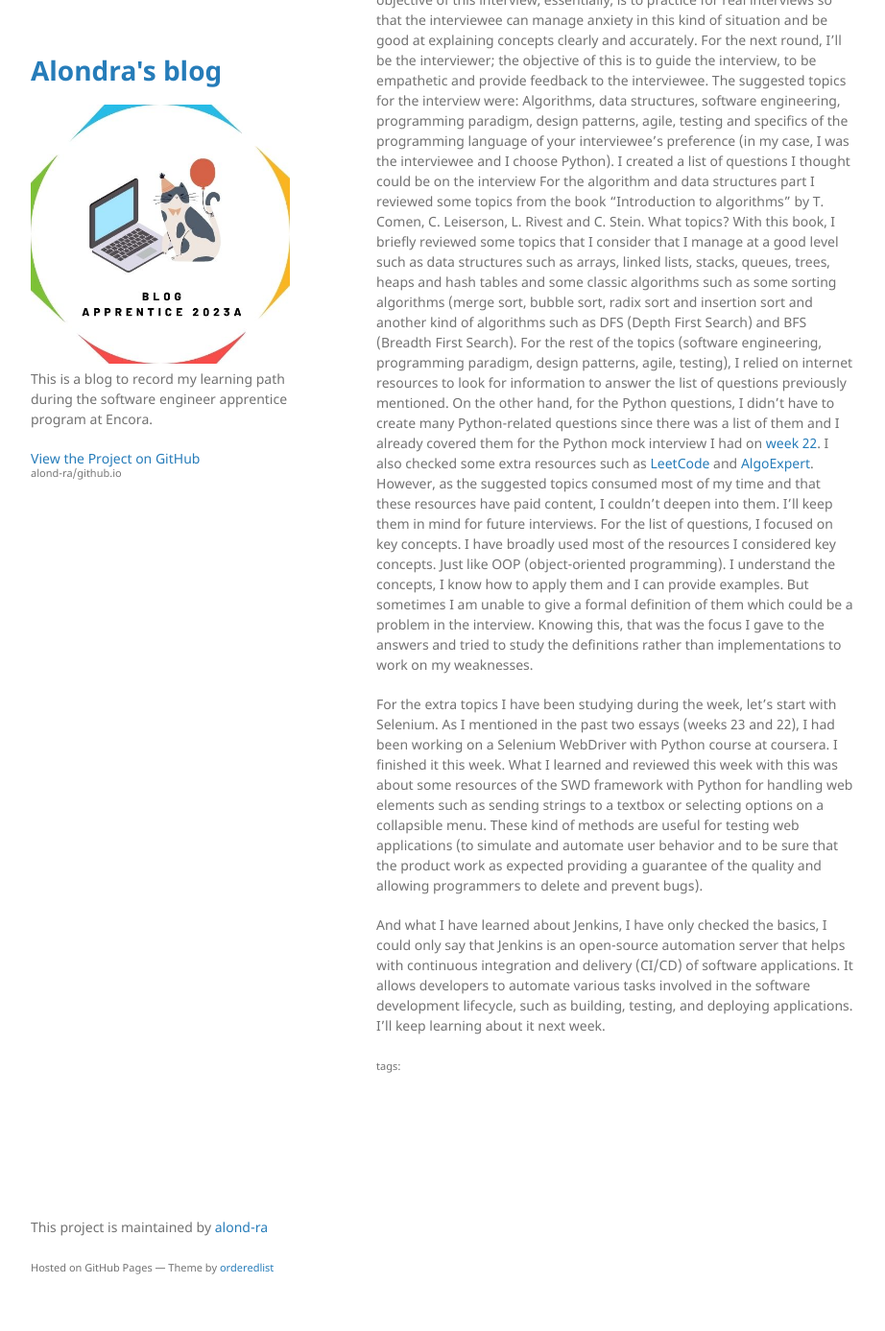
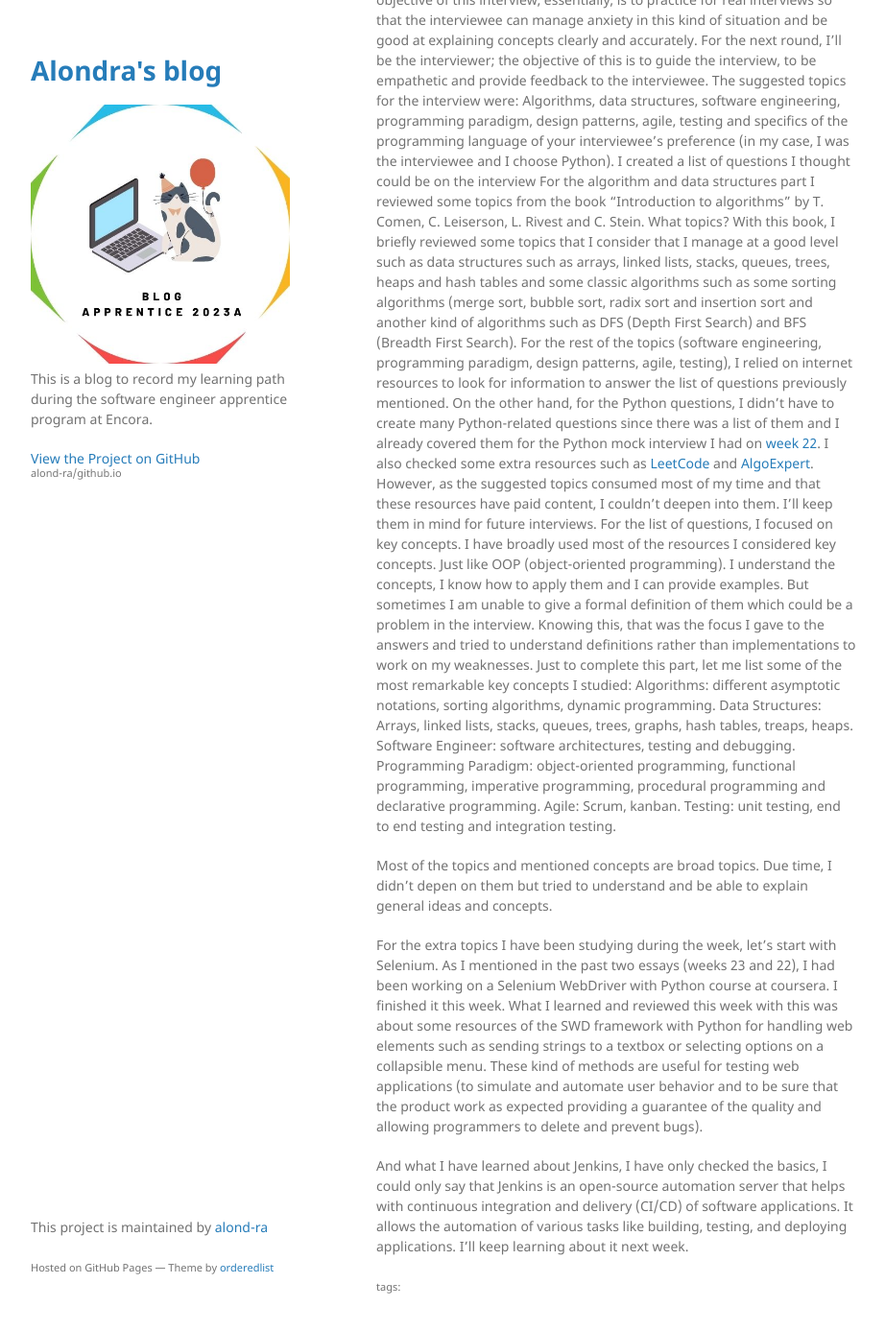
Before and after one commit to alond-ra/github.io, a Jekyll site: the page built from _posts/2023-07-03-Week 24.markdown, in a window 1280 px wide and 1400 px high, scrolled down 286 px. Shown: the top 1387 px of the window at 96% size, without its empty margins (178-1100 px from the left). Built offline with Jekyll 4.4.1, drawn with Linux system fonts in a browser that asks for light colours.

Commit message:
Update 2023-07-03-Week 24.markdown

```diff
--- a/_posts/2023-07-03-Week 24.markdown
+++ b/_posts/2023-07-03-Week 24.markdown
@@ -15,8 +15,17 @@ For the algorithm and data structures part I reviewed some topics from the book
 For the rest of the topics (software engineering, programming paradigm, design patterns, agile, testing), I relied on internet resources to look for information to answer the list of questions previously mentioned.
 On the other hand, for the Python questions, I didn’t have to create many Python-related questions since there was a list of them and I already covered them for the Python mock interview I had on [week 22](https://alond-ra.github.io/github.io/weekly-essay/2023/06/19/Week-22.html).
 I also checked some extra resources such as [LeetCode](https://leetcode.com/) and [AlgoExpert](https://www.algoexpert.io/). However, as the suggested topics consumed most of my time and that these resources have paid content, I couldn’t deepen into them. I'll keep them in mind for future interviews.
-For the list of questions, I focused on key concepts. I have broadly used most of the resources I considered key concepts. Just like OOP (object-oriented programming). I understand the concepts, I know how to apply them and I can provide examples. But sometimes I am unable to give a formal definition of them which could be a problem in the interview. Knowing this, that was the focus I gave to the answers and tried to study the definitions rather than implementations to work on my weaknesses.
+For the list of questions, I focused on key concepts. I have broadly used most of the resources I considered key concepts. Just like OOP (object-oriented programming). I understand the concepts, I know how to apply them and I can provide examples. But sometimes I am unable to give a formal definition of them which could be a problem in the interview. Knowing this, that was the focus I gave to the answers and tried to understand definitions rather than implementations to work on my weaknesses.
+Just to complete this part, let me list some of the most remarkable key concepts I studied:
+Algorithms: different asymptotic notations, sorting algorithms, dynamic programming.
+Data Structures: Arrays, linked lists, stacks, queues, trees, graphs, hash tables, treaps, heaps.
+Software Engineer: software architectures, testing and debugging.
+Programming Paradigm: object-oriented programming, functional programming, imperative programming, procedural programming and declarative programming.
+Agile: Scrum, kanban.
+Testing: unit testing, end to end testing and integration testing.
+
+Most of the topics and mentioned concepts are broad topics. Due time, I didn’t depen on them but tried to understand and be able to explain general ideas and concepts.
 
 For the extra topics I have been studying during the week, let’s start with Selenium. As I mentioned in the past two essays (weeks 23 and 22), I had been working on a Selenium WebDriver with Python course at coursera. I finished it this week. What I learned and reviewed this week with this was about some resources of the SWD framework with Python for handling web elements such as sending strings to a textbox or selecting options on a collapsible menu. These kind of methods are useful for testing web applications (to simulate and automate user behavior and to be sure that the product work as expected providing a guarantee of the quality and allowing programmers to delete and prevent bugs).
 
-And what I have learned about Jenkins, I have only checked the basics, I could only say that Jenkins is an open-source automation server that helps with continuous integration and delivery (CI/CD) of software applications. It allows developers to automate various tasks involved in the software development lifecycle, such as building, testing, and deploying applications. I'll keep learning about it next week.
+And what I have learned about Jenkins, I have only checked the basics, I could only say that Jenkins is an open-source automation server that helps with continuous integration and delivery (CI/CD) of software applications. It allows the automation of various tasks like building, testing, and deploying applications. I'll keep learning about it next week.
```
